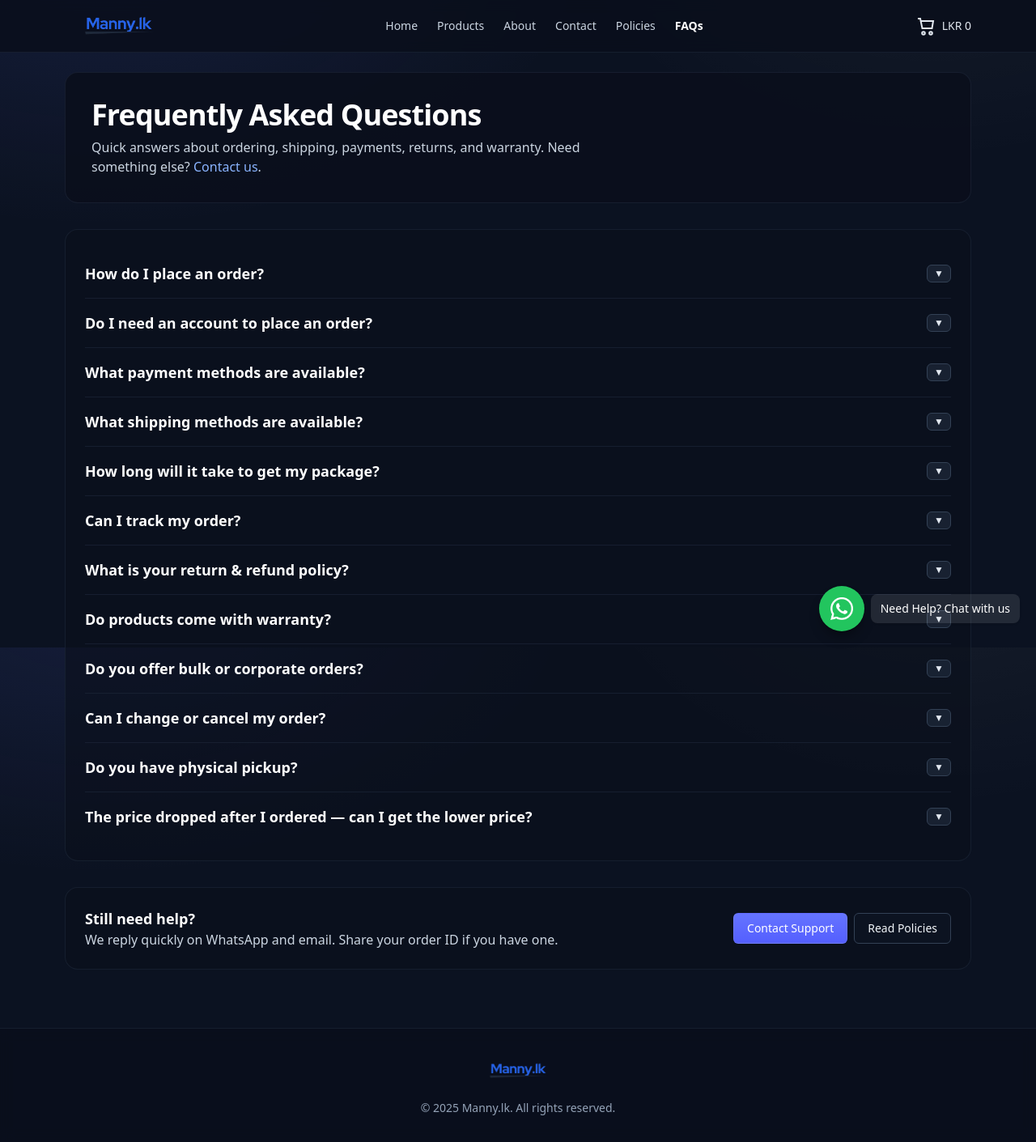
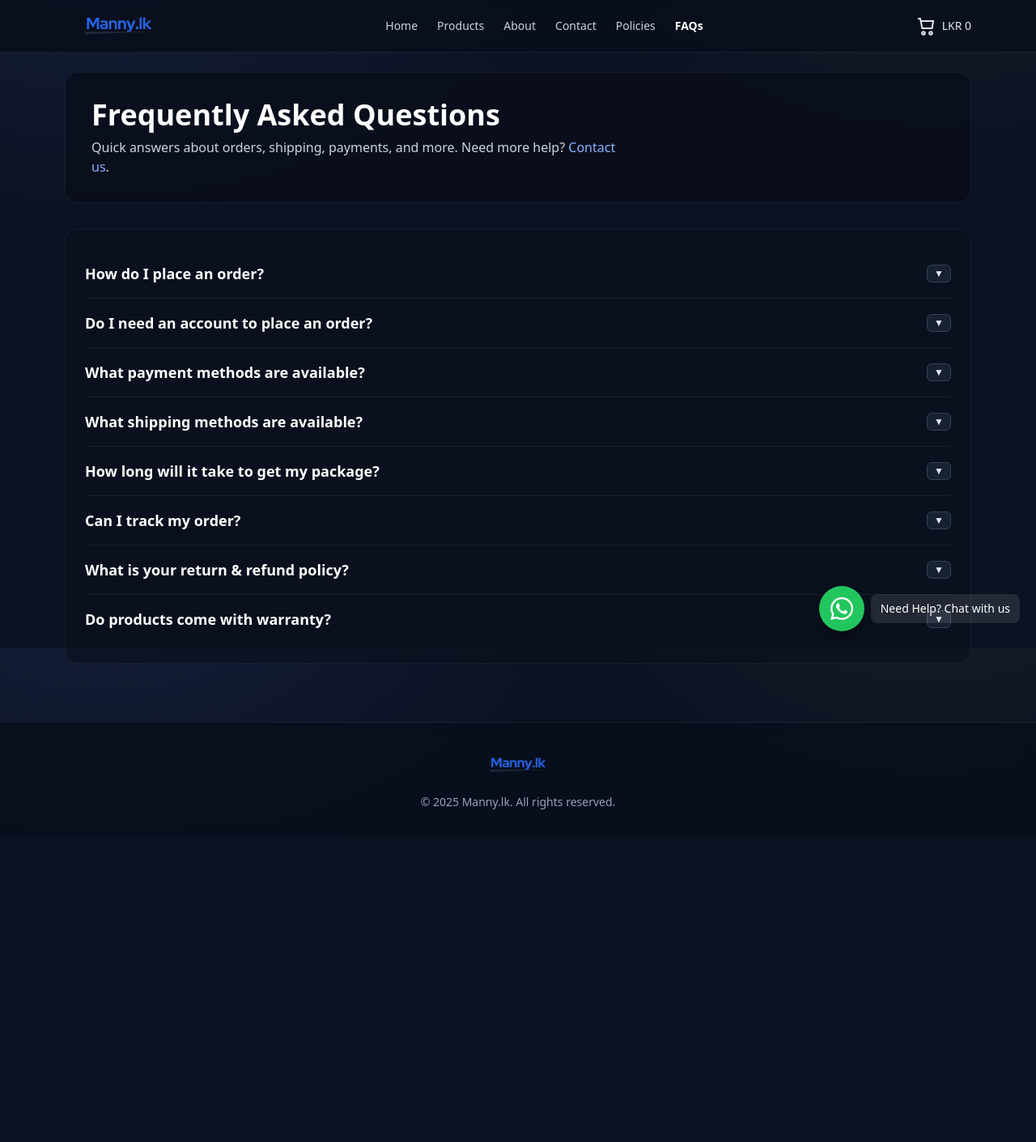
Before and after one commit to UdUdithaEdirisinghe/unm, a Next.js app: page /faq in a window 1280 px wide. Shown: the whole page at 81% size. After the commit the page ends 1033 px from the top, so only its background shows below. Built offline with nearby package versions, Linux system fonts and the light colour scheme.

Commit message:
faq fixx

```diff
--- a/src/app/faq/page.tsx
+++ b/src/app/faq/page.tsx
@@ -1,8 +1,7 @@
 // src/app/faq/page.tsx
 import Link from "next/link";
 
-/** Cache safely but allow easy updates once a day */
-export const dynamic = "force-static";
+export const dynamic = "force-static"; // ✅ allowed
 export const revalidate = 60 * 60 * 24; // 24h
 
 export const metadata = {
@@ -11,214 +10,47 @@ export const metadata = {
     "Answers to common questions about ordering, shipping, payments, delivery times, returns, warranty, and support at Manny.lk.",
 };
 
-/** No client JS needed — <details> gives us an accessible accordion. */
 type QA = { q: string; a: React.ReactNode };
 
 const faqs: QA[] = [
-  {
-    q: "How do I place an order?",
-    a: (
-      <>
-        Add your item(s) to cart and proceed to checkout. Enter your shipping
-        details, choose a payment method, and confirm the order. You’ll receive
-        an email/SMS with your order ID immediately.
-      </>
-    ),
-  },
-  {
-    q: "Do I need an account to place an order?",
-    a: (
-      <>
-        No — guest checkout is supported. Creating an account lets you view
-        order history, track statuses, and save addresses for faster checkout.
-      </>
-    ),
-  },
-  {
-    q: "What payment methods are available?",
-    a: (
-      <>
-        We currently support <strong>Cash on Delivery (COD)</strong> and{" "}
-        <strong>Bank Transfer</strong>. For bank transfer, upload the slip at
-        checkout or share it with your order ID via{" "}
-        <Link href="/contact" className="text-brand-accent hover:underline">
-          Contact
-        </Link>
-        .
-      </>
-    ),
-  },
-  {
-    q: "What shipping methods are available?",
-    a: (
-      <>
-        We ship across Sri Lanka via trusted couriers. Standard shipping is
-        applied at checkout. Free shipping may apply during promotions or with
-        specific promo codes.
-      </>
-    ),
-  },
-  {
-    q: "How long will it take to get my package?",
-    a: (
-      <>
-        Orders are typically processed within <strong>24–48 hours</strong>.
-        Delivery time is usually <strong>2–5 business days</strong> depending on
-        your location and courier load. You’ll be notified once your order is
-        shipped.
-      </>
-    ),
-  },
-  {
-    q: "Can I track my order?",
-    a: (
-      <>
-        Yes. After dispatch, we’ll email/SMS your tracking reference. You can
-        also check the status from the{" "}
-        <Link href="/admin" className="text-brand-accent hover:underline">
-          admin panel
-        </Link>{" "}
-        (for store staff) or by contacting us with your order ID.
-      </>
-    ),
-  },
-  {
-    q: "What is your return & refund policy?",
-    a: (
-      <>
-        Unopened/unused items can be returned within{" "}
-        <strong>7 days</strong> of delivery. For DOA/defects, we will repair,
-        replace, or refund as per inspection. Please read our full policy at{" "}
-        <Link href="/policies" className="text-brand-accent hover:underline">
-          Policies
-        </Link>
-        .
-      </>
-    ),
-  },
-  {
-    q: "Do products come with warranty?",
-    a: (
-      <>
-        Yes. Most items carry a <strong>manufacturer or store warranty</strong>.
-        Warranty duration depends on brand and product category (see product
-        page). Keep your order ID and any provided warranty card/slip.
-      </>
-    ),
-  },
-  {
-    q: "Do you offer bulk or corporate orders?",
-    a: (
-      <>
-        Absolutely. For quotations and availability, please reach out via{" "}
-        <Link href="/contact" className="text-brand-accent hover:underline">
-          Contact
-        </Link>{" "}
-        with product links and quantities.
-      </>
-    ),
-  },
-  {
-    q: "Can I change or cancel my order?",
-    a: (
-      <>
-        If the order hasn’t shipped, we can modify or cancel it. Contact us ASAP
-        with your order ID. Shipped orders can’t be cancelled, but you may be
-        eligible for a return per policy.
-      </>
-    ),
-  },
-  {
-    q: "Do you have physical pickup?",
-    a: (
-      <>
-        Limited pickup may be available on request. Please message us on{" "}
-        <Link
-          href="/contact"
-          className="text-brand-accent hover:underline"
-        >
-          Contact
-        </Link>{" "}
-        to confirm before placing your order.
-      </>
-    ),
-  },
-  {
-    q: "The price dropped after I ordered — can I get the lower price?",
-    a: (
-      <>
-        Promotions are time-bound. If your order is within an active promo
-        window and not yet shipped, contact us and we’ll try to help.
-      </>
-    ),
-  },
+  { q: "How do I place an order?", a: <>Add items to cart, checkout, and confirm. You’ll get an email/SMS with your order ID.</> },
+  { q: "Do I need an account to place an order?", a: <>No. Guest checkout is supported, but accounts help track orders & save addresses.</> },
+  { q: "What payment methods are available?", a: <>We support <strong>Cash on Delivery</strong> and <strong>Bank Transfer</strong>.</> },
+  { q: "What shipping methods are available?", a: <>We ship islandwide via trusted couriers. Standard & promo-based free shipping available.</> },
+  { q: "How long will it take to get my package?", a: <>Processing 24–48h, delivery 2–5 business days depending on your location.</> },
+  { q: "Can I track my order?", a: <>Yes. You’ll receive a tracking reference via SMS/email once shipped.</> },
+  { q: "What is your return & refund policy?", a: <>Returns accepted within 7 days for unopened/defective items. See our policies for details.</> },
+  { q: "Do products come with warranty?", a: <>Yes. Duration varies by product/brand — check the product page for details.</> },
 ];
 
 export default function FAQPage() {
   return (
     <div className="space-y-8">
-      {/* Header */}
       <header className="rounded-2xl border border-slate-800/60 bg-[rgba(10,15,28,0.9)] px-4 py-8 sm:px-8">
-        <h1 className="text-3xl sm:text-4xl font-extrabold tracking-tight text-white">
-          Frequently Asked Questions
-        </h1>
+        <h1 className="text-3xl sm:text-4xl font-extrabold text-white">Frequently Asked Questions</h1>
         <p className="mt-2 text-slate-300 max-w-2xl">
-          Quick answers about ordering, shipping, payments, returns, and
-          warranty. Need something else?{" "}
-          <Link href="/contact" className="text-brand-accent hover:underline">
-            Contact us
-          </Link>
-          .
+          Quick answers about orders, shipping, payments, and more. Need more help?{" "}
+          <Link href="/contact" className="text-brand-accent hover:underline">Contact us</Link>.
         </p>
       </header>
 
-      {/* FAQ list */}
       <section className="rounded-2xl border border-slate-800/60 bg-[rgba(10,15,28,0.6)] p-4 sm:p-6">
         <ul className="divide-y divide-slate-800/60">
           {faqs.map((item, idx) => (
             <li key={idx} className="py-3 sm:py-4">
               <details className="group">
                 <summary className="flex cursor-pointer list-none items-center justify-between gap-3">
-                  <h2 className="text-base sm:text-lg font-semibold text-white">
-                    {item.q}
-                  </h2>
-                  <span
-                    aria-hidden
-                    className="shrink-0 rounded-md border border-slate-700 bg-slate-800/70 px-2 py-0.5 text-xs text-slate-200 transition-transform group-open:rotate-180"
-                  >
+                  <h2 className="text-base sm:text-lg font-semibold text-white">{item.q}</h2>
+                  <span aria-hidden className="shrink-0 rounded-md border border-slate-700 bg-slate-800/70 px-2 py-0.5 text-xs text-slate-200 transition-transform group-open:rotate-180">
                     ▼
                   </span>
                 </summary>
-
-                <div className="mt-2 text-sm sm:text-base text-slate-300 leading-relaxed">
-                  {item.a}
-                </div>
+                <div className="mt-2 text-sm sm:text-base text-slate-300">{item.a}</div>
               </details>
             </li>
           ))}
         </ul>
       </section>
-
-      {/* CTA */}
-      <section className="rounded-2xl border border-slate-800/60 bg-[rgba(10,15,28,0.6)] p-4 sm:p-6">
-        <div className="flex flex-col gap-3 sm:flex-row sm:items-center sm:justify-between">
-          <div>
-            <h3 className="text-lg font-semibold text-white">Still need help?</h3>
-            <p className="text-slate-300">
-              We reply quickly on WhatsApp and email. Share your order ID if you
-              have one.
-            </p>
-          </div>
-          <div className="flex gap-2">
-            <Link href="/contact" className="btn-primary">
-              Contact Support
-            </Link>
-            <Link href="/policies" className="btn-secondary">
-              Read Policies
-            </Link>
-          </div>
-        </div>
-      </section>
     </div>
   );
 }
```
